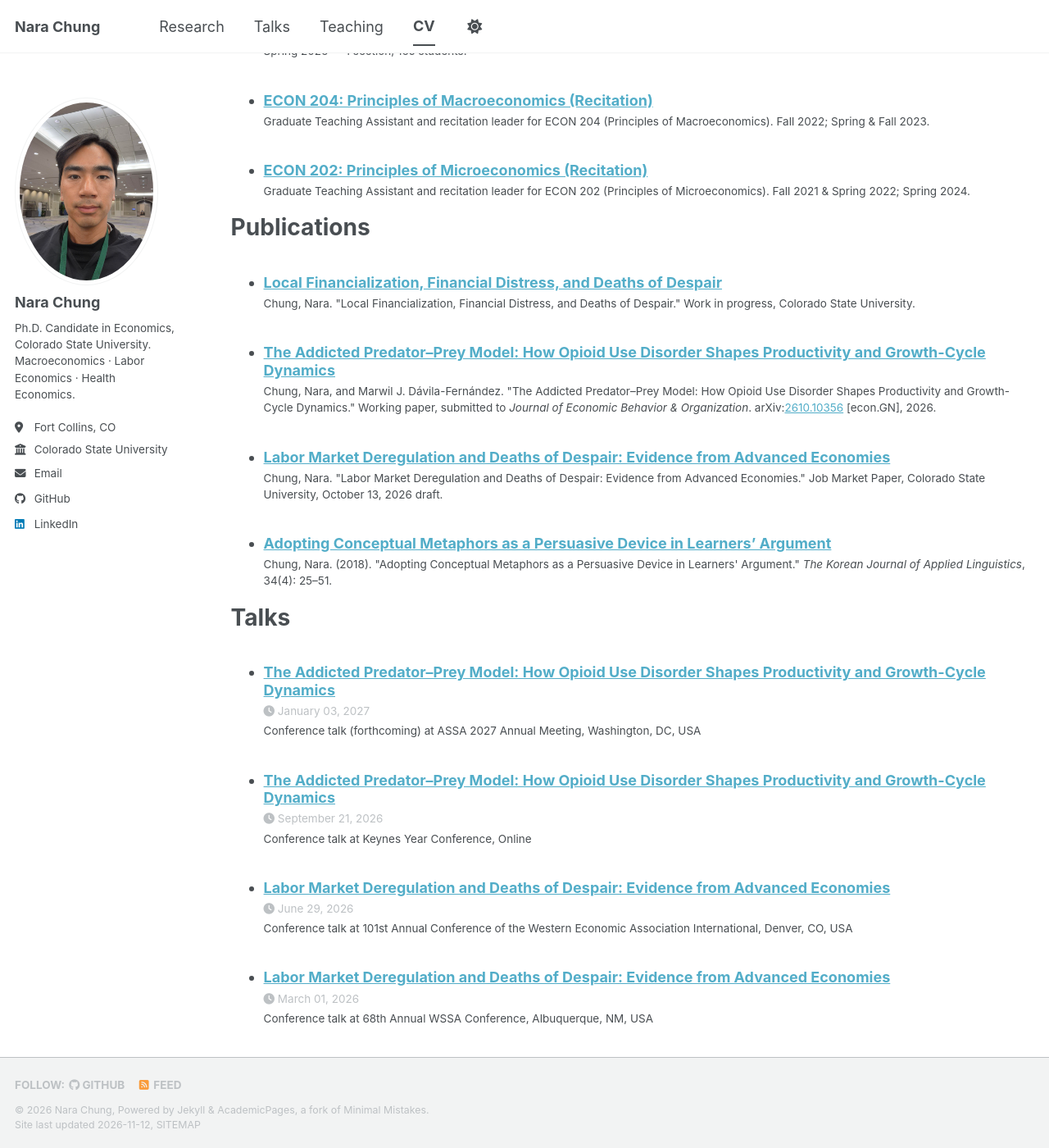
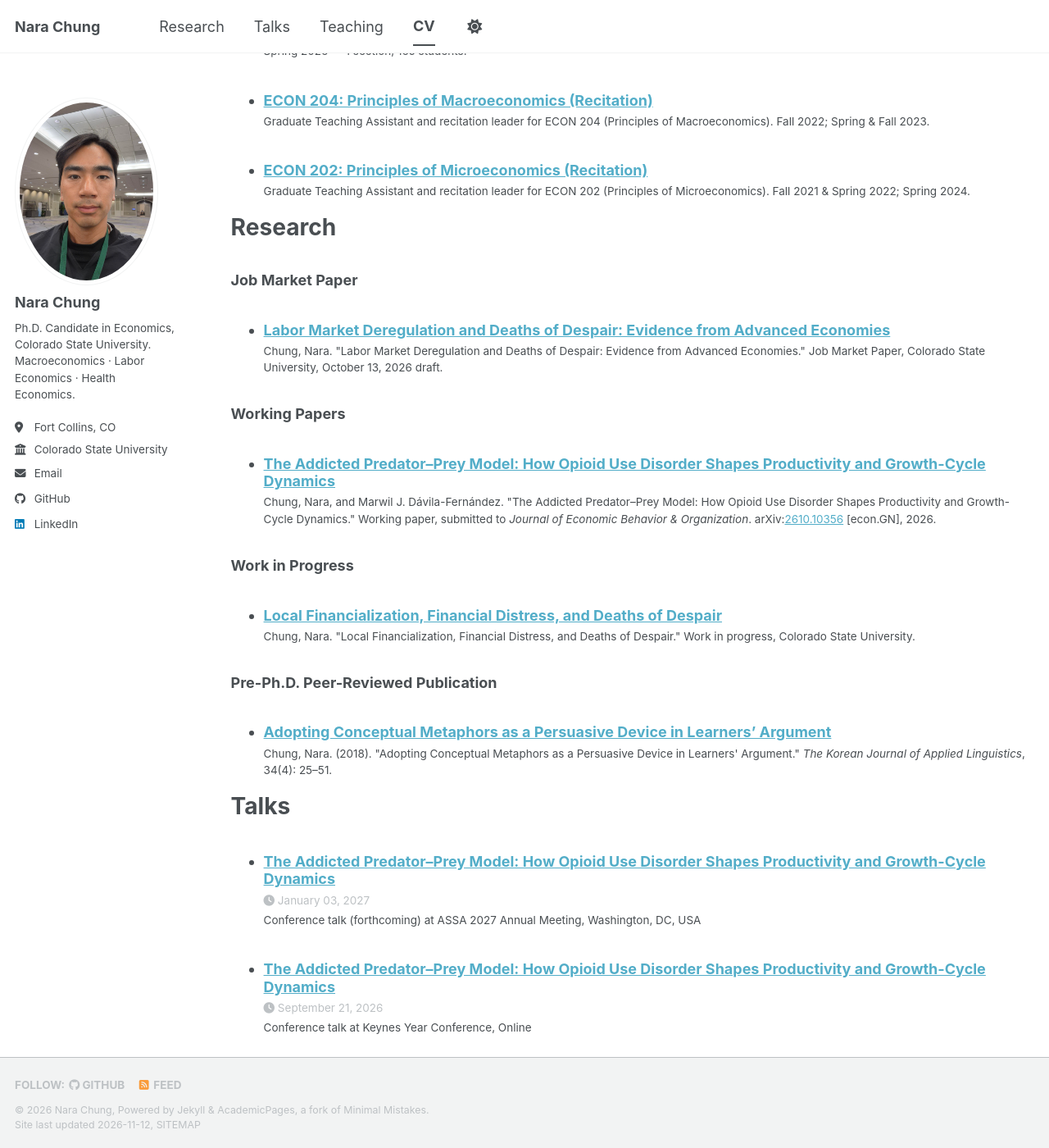
Before and after one commit to raraland18/raraland18.github.io, a Jekyll site: the page built from _pages/cv.md, in a window 1280 px wide and 1400 px high, scrolled down 1469 px. Shown: the whole window at 82% size. Built offline with Jekyll 4.4.1, drawn with Linux system fonts in a browser that asks for light colours; a style sheet for code colours, icons or effects is not loaded.

Commit message:
Split CV Publications into Research subsections
Retitle the CV page's Publications section to Research and group entries
as Job Market Paper, Working Papers, Work in Progress, and Pre-Ph.D.
Peer-Reviewed Publication, matching the Research page.

Co-Authored-By: Claude Sonnet 5.5 <noreply@anthropic.com>
Claude-Session: https://claude.ai/code/session_01NPtgPZLLo4wfVYvQXDonJv

```diff
--- a/_pages/cv.md
+++ b/_pages/cv.md
@@ -48,11 +48,39 @@ See the full list on the [Teaching](/teaching/) page. In brief:
     {% include archive-single-cv.html %}
   {% endfor %}</ul>
 
-Publications
+Research
 ======
-  <ul>{% for post in site.publications reversed %}
+{% assign cv_pubs = site.publications | where: "category", "jmp" %}
+{% if cv_pubs.size > 0 %}
+<h3>Job Market Paper</h3>
+  <ul>{% for post in cv_pubs reversed %}
     {% include archive-single-cv.html %}
   {% endfor %}</ul>
+{% endif %}
+
+{% assign cv_pubs = site.publications | where: "category", "workingpapers" %}
+{% if cv_pubs.size > 0 %}
+<h3>Working Papers</h3>
+  <ul>{% for post in cv_pubs reversed %}
+    {% include archive-single-cv.html %}
+  {% endfor %}</ul>
+{% endif %}
+
+{% assign cv_pubs = site.publications | where: "category", "workinprogress" %}
+{% if cv_pubs.size > 0 %}
+<h3>Work in Progress</h3>
+  <ul>{% for post in cv_pubs reversed %}
+    {% include archive-single-cv.html %}
+  {% endfor %}</ul>
+{% endif %}
+
+{% assign cv_pubs = site.publications | where: "category", "manuscripts" %}
+{% if cv_pubs.size > 0 %}
+<h3>Pre-Ph.D. Peer-Reviewed Publication</h3>
+  <ul>{% for post in cv_pubs reversed %}
+    {% include archive-single-cv.html %}
+  {% endfor %}</ul>
+{% endif %}
 
 Talks
 ======
```
